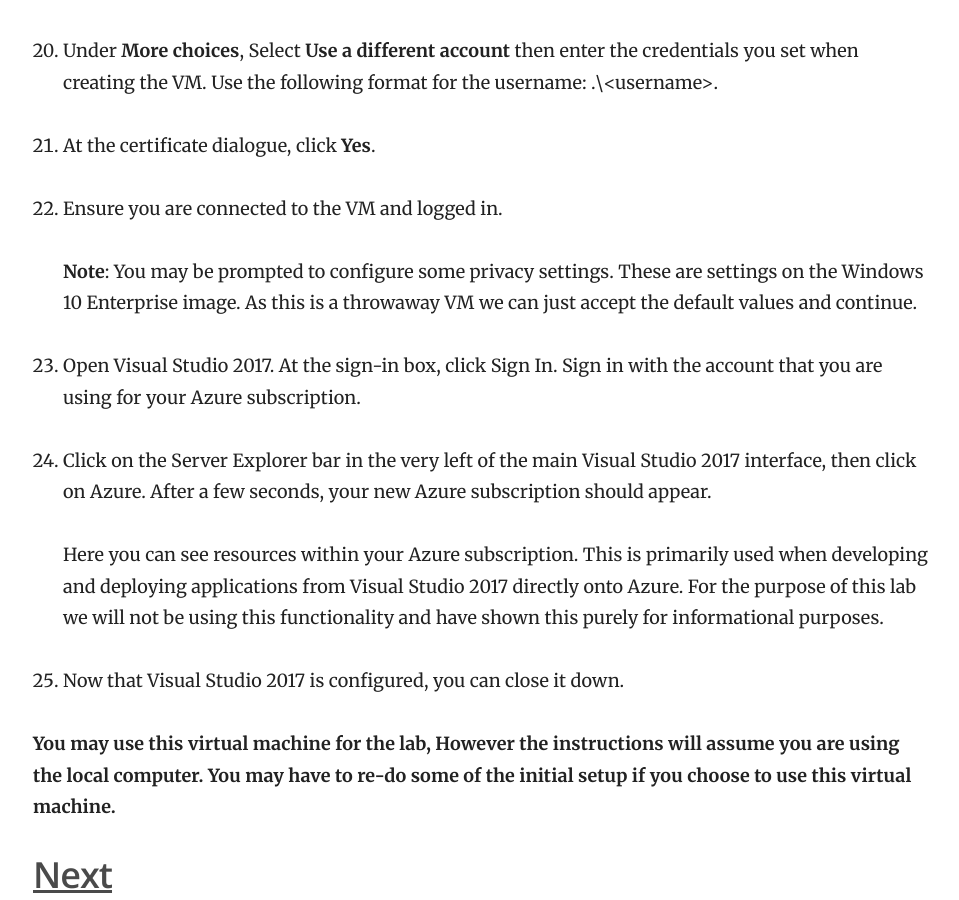
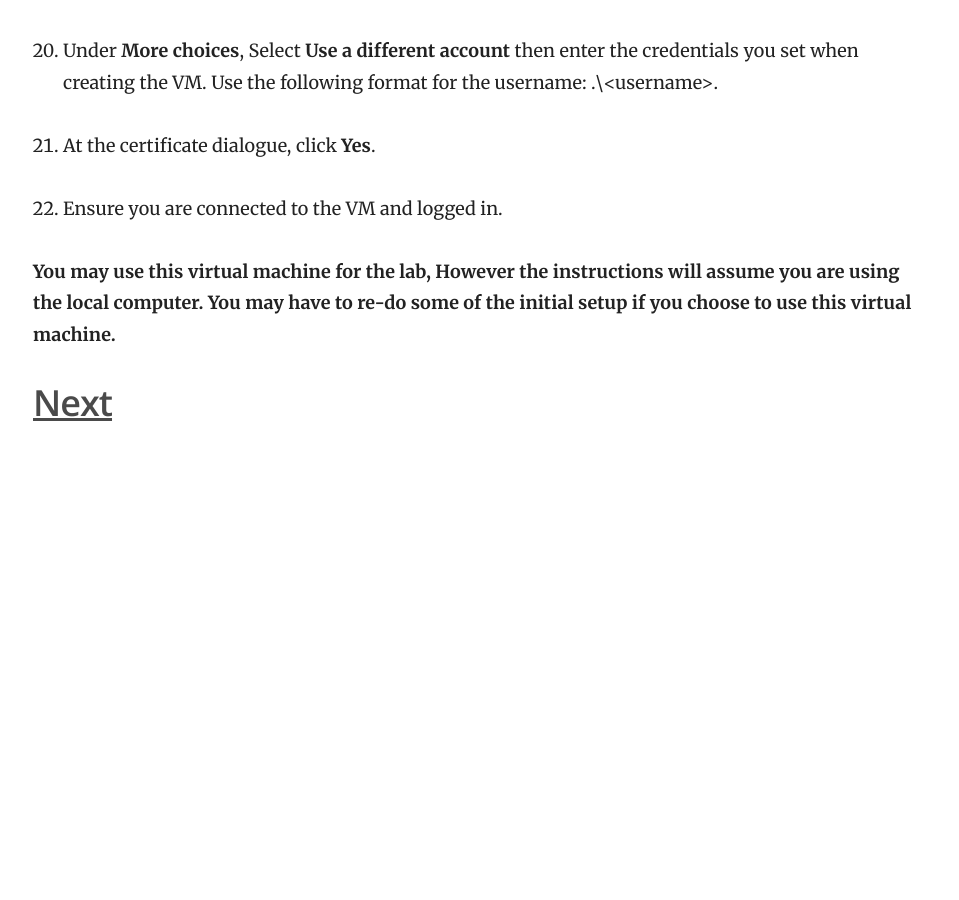
Before and after one commit to BenMcGarry/AzureIaaSLab, a Jekyll site: the page built from _docs/03corpnet/corpnet.md, in a window 1280 px wide and 900 px high, scrolled down 1707 px. Shown: the whole window, without its empty margins (307-1266 px from the left). Built offline with Jekyll 4.4.1, drawn with Linux system fonts in a browser that asks for light colours; after the commit the page ends 2165 px from its top, so only the background shows below that; some of the changed text lies outside the part shown.

Commit message:
Latest Updates

```diff
--- a/_docs/03corpnet/corpnet.md
+++ b/_docs/03corpnet/corpnet.md
@@ -10,16 +10,16 @@ First we need the build the simulated corporate network which will include a dev
 
 1. Click **Create a resource** at the top of the left blade.
 
-1. In the search filter type **Visual Studio 2017** and hit return.
+1. In the search filter type **Windows Server** and hit return. Select **Windows Server**.
 
-1. Select **Visual Studio Community 2017 (latest release) on Windows Server 2016 (x64)**, then in the rightmost blade **ensure Resource Manager is selected** and click Create.
+1. Select **Windows Server 2019 Datacenter** from the drop down menu and **ensure Resource Manager is selected** and click Create.
 
 1. Ensure your subscription is selected. Under resource group, click **Create new** and set the name to **rgCorpNet**.
 
 1. Set the following details for the Virtual Machine, leave everything else at default:
     - Virtual machine name: **vmCorpNet**
     - Region: **West Europe**
-    - Size:  **D2_v3 Standard** (If this size is not available, any machine with 2 cores).
+    - Size:  **DS1_v2 Standard**
 
 1. Type a username and password for your virtual machine.
 
@@ -53,16 +53,6 @@ First we need the build the simulated corporate network which will include a dev
 
 1. Ensure you are connected to the VM and logged in.
 
-    **Note**: You may be prompted to configure some privacy settings. These are settings on the Windows 10 Enterprise image. As this is a throwaway VM we can just accept the default values and continue.
-
-1. Open Visual Studio 2017. At the sign-in box, click Sign In. Sign in with the account that you are using for your Azure subscription.
-
-1. Click on the Server Explorer bar in the very left of the main Visual Studio 2017 interface, then click on Azure. After a few seconds, your new Azure subscription should appear.
-
-    Here you can see resources within your Azure subscription. This is primarily used when developing and deploying applications from Visual Studio 2017 directly onto Azure. For the purpose of this lab we will not be using this functionality and have shown this purely for informational purposes.
-
-1. Now that Visual Studio 2017 is configured, you can close it down.
-
 **You may use this virtual machine for the lab, However the instructions will assume you are using the local computer. You may have to re-do some of the initial setup if you choose to use this virtual machine.**
 
 ## [Next]({{ site.baseurl }}/04amsterdam/resourcegroup)
```
Also changed, not shown: _docs/04amsterdam/secondvirtualmachine.md (+2 -2 lines), _docs/04amsterdam/virtualmachine.md (+2 -2 lines).
